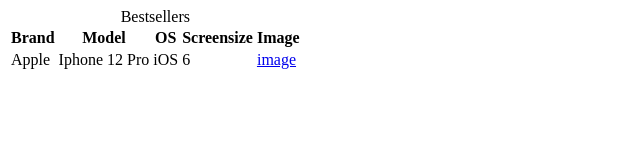
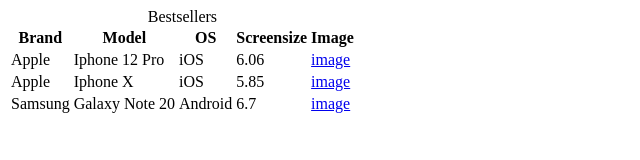
Before and after one commit to Jaalke/web_technology-188, a plain HTML site: page 01/index.html in a window 1280 px wide. Shown: the whole page, without its empty margins (0-640 px from the left). Drawn offline with Linux system fonts and the light colour scheme.

Commit message:
finished the table without form/last row

```diff
--- a/01/index.html
+++ b/01/index.html
@@ -11,10 +11,14 @@
                 <th>Brand</th><th>Model</th><th>OS</th><th>Screensize</th><th>Image</th>
             </tr>
             <tr>
-                <td>Apple</td><td>Iphone 12 Pro</td><td>iOS</td><td>6</t><td><a href="https://upload.wikimedia.org/wikipedia/commons/thumb/3/3e/IPhone_12_Pro_Gold.svg/800px-IPhone_12_Pro_Gold.svg.png">image</a></td>
+                <td>Apple</td><td>Iphone 12 Pro</td><td>iOS</td><td>6.06</t><td><a href="https://upload.wikimedia.org/wikipedia/commons/thumb/3/3e/IPhone_12_Pro_Gold.svg/800px-IPhone_12_Pro_Gold.svg.png">image</a></td>
             </tr>
-            <tr></tr>
-            <tr></tr>
+            <tr>
+                <td>Apple</td><td>Iphone X</td><td>iOS</td><td>5.85</t><td><a href="https://upload.wikimedia.org/wikipedia/commons/thumb/3/32/IPhone_X_vector.svg/800px-IPhone_X_vector.svg.png">image</a></td>
+            </tr>
+            <tr>
+                <td>Samsung</td><td>Galaxy Note 20</td><td>Android</td><td>6.7</t><td><a href="https://upload.wikimedia.org/wikipedia/commons/thumb/a/af/Samsung_Galaxy_Note_20_front.png/800px-Samsung_Galaxy_Note_20_front.png">image</a></td>
+            </tr>
         </table>
     </body>
 </html>
```
